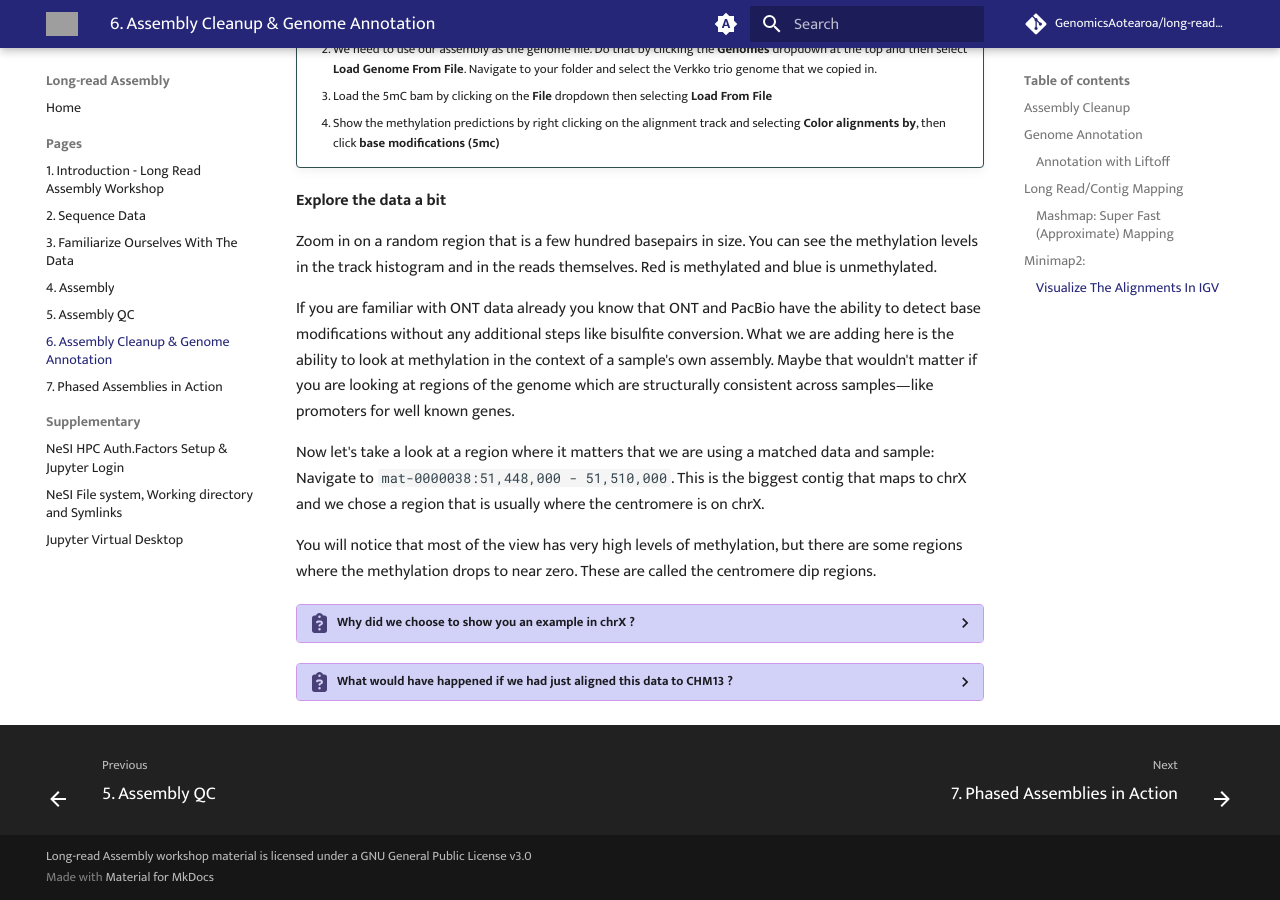
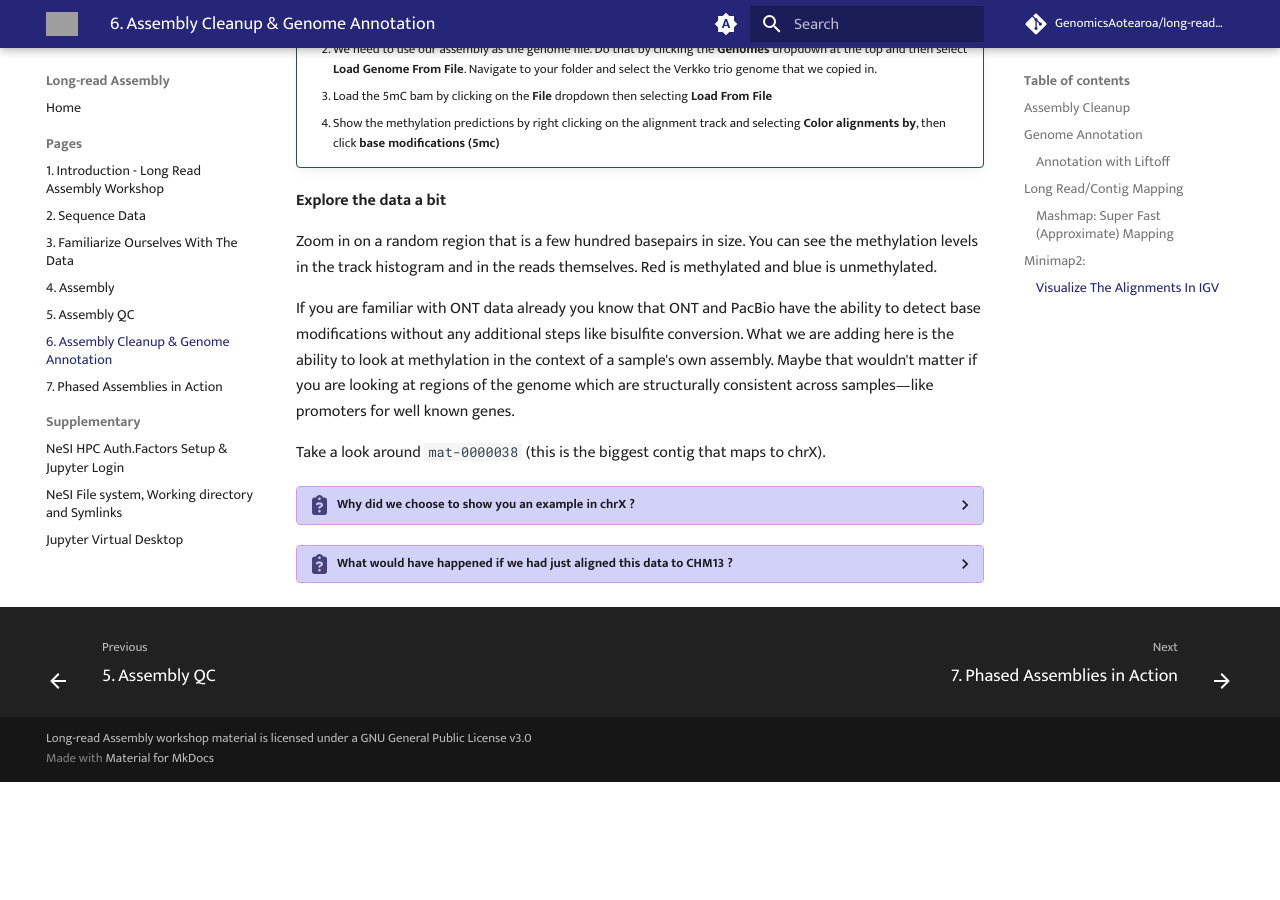
Before and after one commit to GenomicsAotearoa/long-read-assembly, an MkDocs documentation site: the page built from docs/pages/day3b_assembly_cleanup_annotation.md, in a window 1280 px wide and 900 px high, scrolled down 10944 px. Built offline with MkDocs 1.6.1 and Material for MkDocs 9.7.7, drawn with Linux system fonts in a browser that asks for light colours; comment, search, counter and statistics services are not loaded; after the commit the page ends 11726 px from its top, so only the background shows below that; grey boxes are pictures that could not be loaded.

Commit message:
update IGV section

```diff
--- a/docs/pages/day3b_assembly_cleanup_annotation.md
+++ b/docs/pages/day3b_assembly_cleanup_annotation.md
@@ -730,10 +730,7 @@ Zoom in on a random region that is a few hundred basepairs in size. You can see
 
 If you are familiar with ONT data already you know that ONT and PacBio have the ability to detect base modifications without any additional steps like bisulfite conversion. What we are adding here is the ability to look at methylation in the context of a sample's own assembly. Maybe that wouldn't matter if you are looking at regions of the genome which are structurally consistent across samples&mdash;like promoters for well known genes.
 
-Now let's take a look at a region where it matters that we are using a matched data and sample:
-Navigate to  `mat-0000038:51,448,000 - 51,510,000`. This is the biggest contig that maps to chrX and we chose a region that is usually where the centromere is on chrX.
-
-You will notice that most of the view has very high levels of methylation, but there are some regions where the methylation drops to near zero. These are called the centromere dip regions.
+Take a look around `mat-0000038` (this is the biggest contig that maps to chrX).
 
 
 ??? clipboard-question "Why did we choose to show you an example in chrX ?"
```
